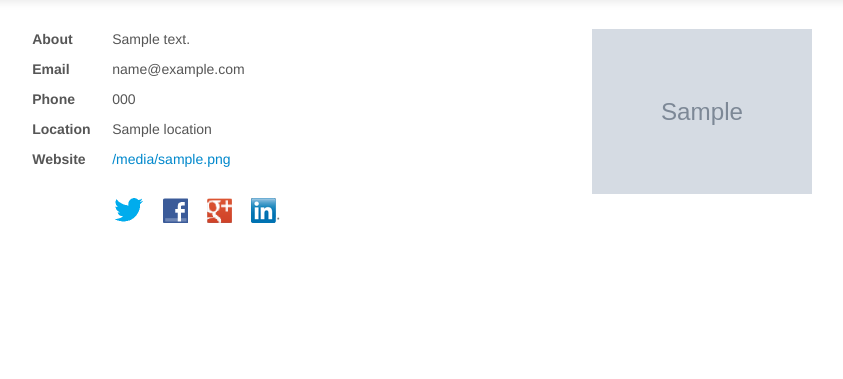
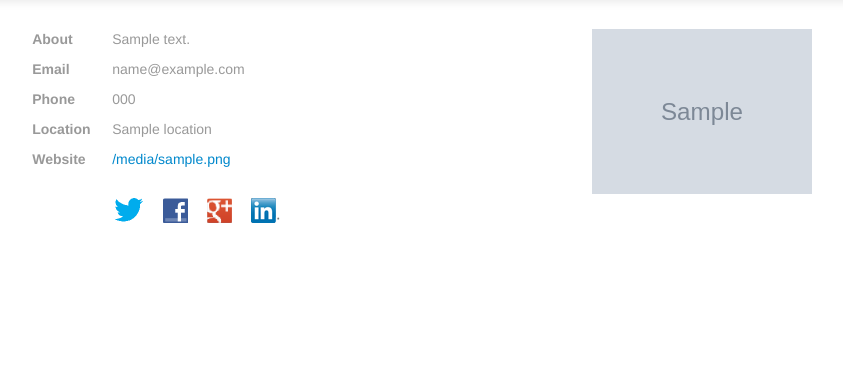
Before and after one commit to jpasko/project_n, a Django app: template templates/portfolios/about.html in a window 1280 px wide. Shown: the part 41-420 px from the top of the page, without its empty margins (213-1056 px from the left). Run offline with Django 3.2, Linux system fonts and the light colour scheme; the template is opened without the code that fills it: most values are stand-ins (such as "Sample title", 1, 10 or a date in 2020); grey boxes marked "Sample" are stand-in pictures; some libraries are stand-ins or nearby versions.

Commit message:
tweak about text

```diff
--- a/static/css/portfolio_style.css
+++ b/static/css/portfolio_style.css
@@ -35,9 +35,6 @@ div.darken img {
 .gallery-title {
     display: none;
 }
-.about-text {
-    color: #565656;
-}
 #left, #right {
     position: fixed;
     width: 35px;
--- a/templates/portfolios/about.html
+++ b/templates/portfolios/about.html
@@ -27,7 +27,7 @@ $(document).ready(function(){
   <li>All information is optional</li>
 </ul>
 {% endif %}
-<div class="row about-text muted">
+<div class="row muted">
   <div class="span7">
     {% if profile.about %}
     <div class="row">
```
